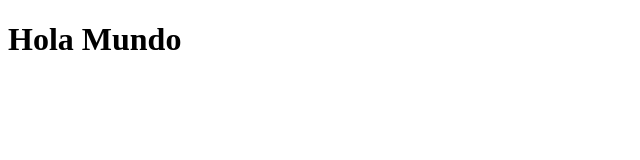
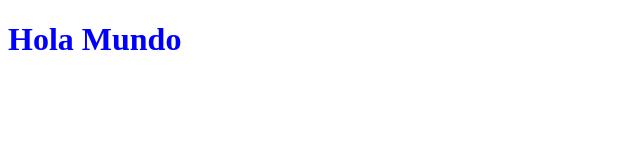
Before and after one commit to jerh011/Refuerzo-git, a plain HTML site: page index.html in a window 1280 px wide. Shown: the whole page, without its empty margins (0-640 px from the left). Drawn offline with Linux system fonts and the light colour scheme.

Commit message:
Añadido proyecto web inicial

```diff
--- a/index.html
+++ b/index.html
@@ -6,6 +6,6 @@
     <title>Document</title>
 </head>
 <body>
-    <h1>Hola Mundo</h1>
+    <h1 style="color: blue;">Hola Mundo</h1>
 </body>
 </html>
```
